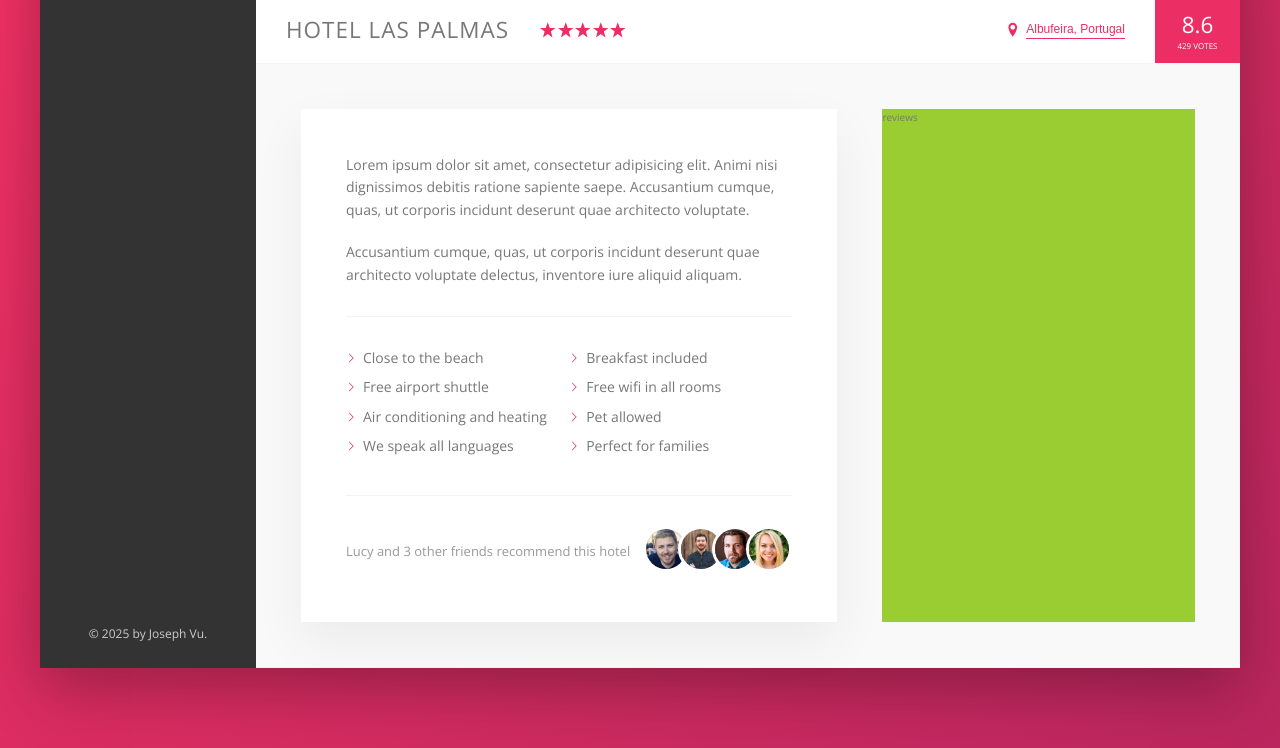
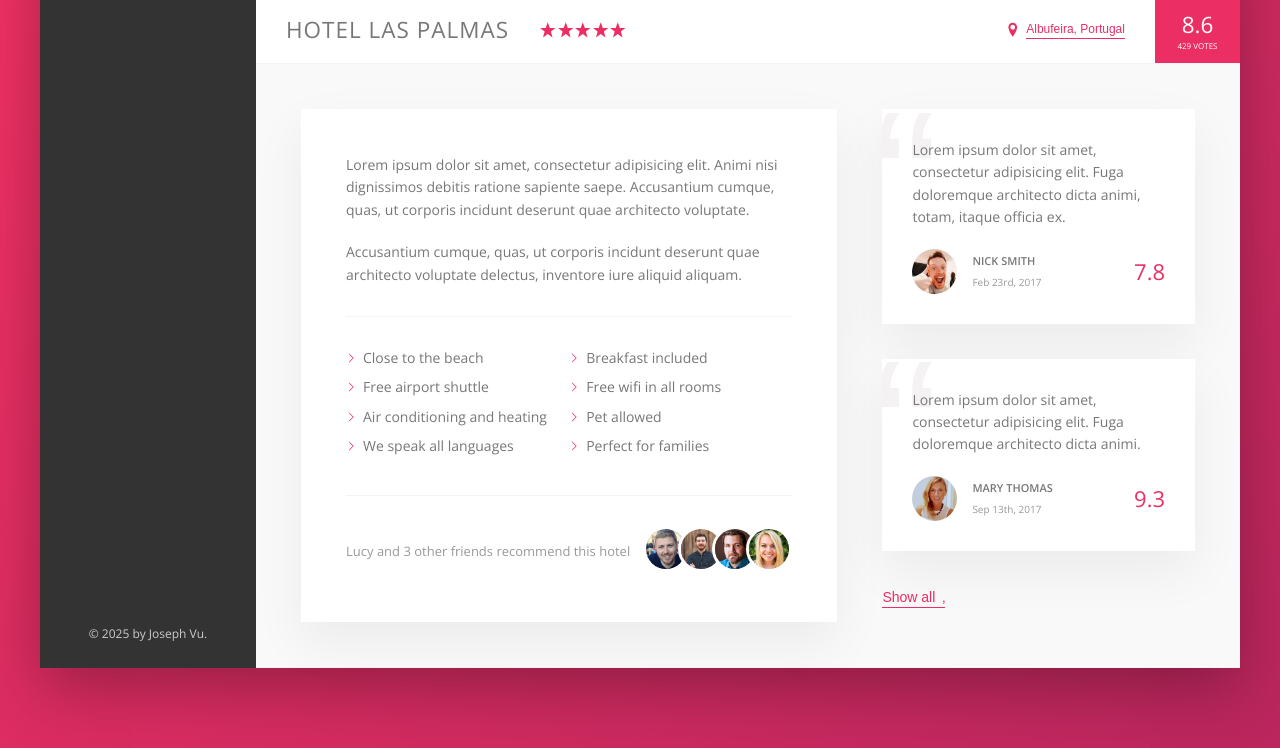
Before and after one commit to VuDucTriJoseph/Trillo, a website: page index.html in a window 1280 px wide. Shown: the part 538-1286 px from the top of the page. Drawn offline with nearby package versions, Linux system fonts and the light colour scheme.

Commit message:
review 90%

```diff
--- a/index.html
+++ b/index.html
@@ -197,7 +197,46 @@
                 </div>
               </div>
             </div>
-            <div class="user-reviews">reviews</div>
+            <div class="user-reviews">
+              <figure class="review">
+                <blockquote class="review__text">
+                  Lorem ipsum dolor sit amet, consectetur adipisicing elit. Fuga
+                  doloremque architecto dicta animi, totam, itaque officia ex.
+                </blockquote>
+                <figcaption class="review__user">
+                  <img
+                    src="img/user-1.jpg"
+                    alt="User 1"
+                    class="review__photo"
+                  />
+                  <div class="review__user-box">
+                    <p class="review__user-name">Nick Smith</p>
+                    <p class="review__user-date">Feb 23rd, 2017</p>
+                  </div>
+                  <div class="review__rating">7.8</div>
+                </figcaption>
+              </figure>
+
+              <figure class="review">
+                <blockquote class="review__text">
+                  Lorem ipsum dolor sit amet, consectetur adipisicing elit. Fuga
+                  doloremque architecto dicta animi.
+                </blockquote>
+                <figcaption class="review__user">
+                  <img
+                    src="img/user-2.jpg"
+                    alt="User 2"
+                    class="review__photo"
+                  />
+                  <div class="review__user-box">
+                    <p class="review__user-name">Mary Thomas</p>
+                    <p class="review__user-date">Sep 13th, 2017</p>
+                  </div>
+                  <div class="review__rating">9.3</div>
+                </figcaption>
+              </figure>
+              <button class="btn-inline">Show all <span>&sbquo;</span></button>
+            </div>
           </div>
         </main>
       </div>
--- a/sass/_component.scss
+++ b/sass/_component.scss
@@ -275,9 +275,17 @@
   cursor: pointer;
 
   transition: all 0.2s;
+  & span {
+    margin-left: 3px;
+    transition: all 0.2s;
+  }
 
   &:hover {
     color: var(--color-grey-dark-1);
+
+    span {
+      margin-left: 8px;
+    }
   }
 
   &:focus {
@@ -371,3 +379,66 @@
     }
   }
 }
+
+/////////////////////////////////////////////////
+/// REVIEW
+.review {
+  background-color: #fff;
+  box-shadow: var(--shadow-light);
+  padding: 3rem;
+  margin-bottom: 3.5rem;
+  position: relative;
+  overflow: hidden;
+
+  &__text {
+    margin-bottom: 2rem;
+    position: relative;
+    z-index: 10;
+  }
+
+  &__user {
+    display: flex;
+    align-items: center;
+  }
+
+  &__photo {
+    height: 4.5rem;
+    width: 4.5rem;
+    border-radius: 50%;
+  }
+
+  &__user-box {
+    padding-left: 1.5rem;
+    margin-right: auto;
+  }
+
+  &__user-name {
+    font-size: 1.1rem;
+    font-weight: 600;
+    text-transform: uppercase;
+    margin-bottom: 0.4rem;
+  }
+
+  &__user-date {
+    font-size: 1rem;
+    color: var(--color-grey-dark-3);
+  }
+
+  &__rating {
+    color: var(--color-primary);
+    font-size: 2.2rem;
+    font-weight: 300;
+  }
+
+  &::before {
+    content: "\201C";
+    position: absolute;
+    top: -2.75rem;
+    left: -1rem;
+    line-height: 1;
+    font-size: 20rem;
+    color: var(--color-grey-light-2);
+    font-family: sans-serif;
+    z-index: 1;
+  }
+}
--- a/sass/_layout.scss
+++ b/sass/_layout.scss
@@ -41,13 +41,13 @@
 }
 
 .detail {
+  font-size: 1.4rem;
   display: flex;
   padding: 4.5rem;
   background-color: var(--color-grey-light-1);
   border-bottom: var(--line);
 }
 .description {
-  font-size: 1.4rem;
   background-color: #fff;
   box-shadow: var(--shadow-light);
   padding: 4.5rem;
@@ -57,7 +57,7 @@
 }
 
 .user-reviews {
-  background-color: yellowgreen;
+  // background-color: yellowgreen;
 
   flex: 1;
 }
```
Also changed, not shown: css/style.css, 1 other file.
